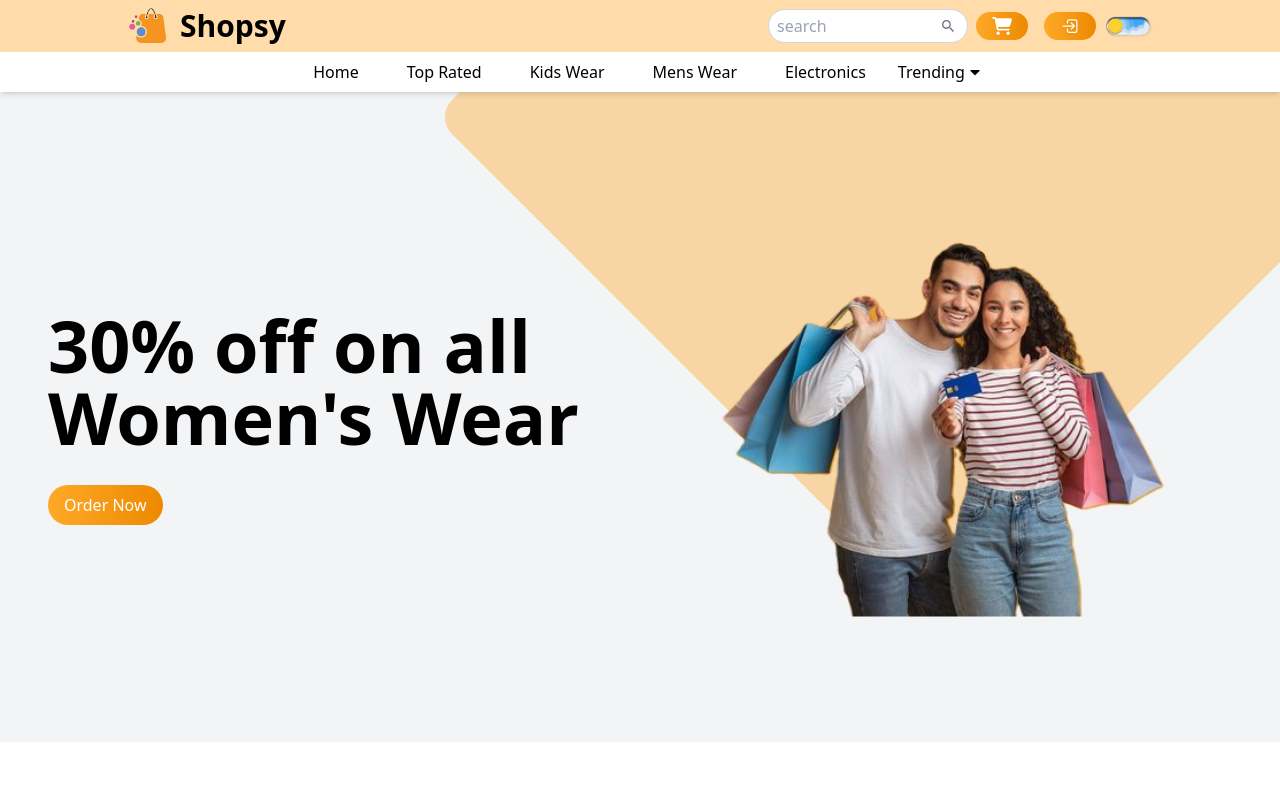
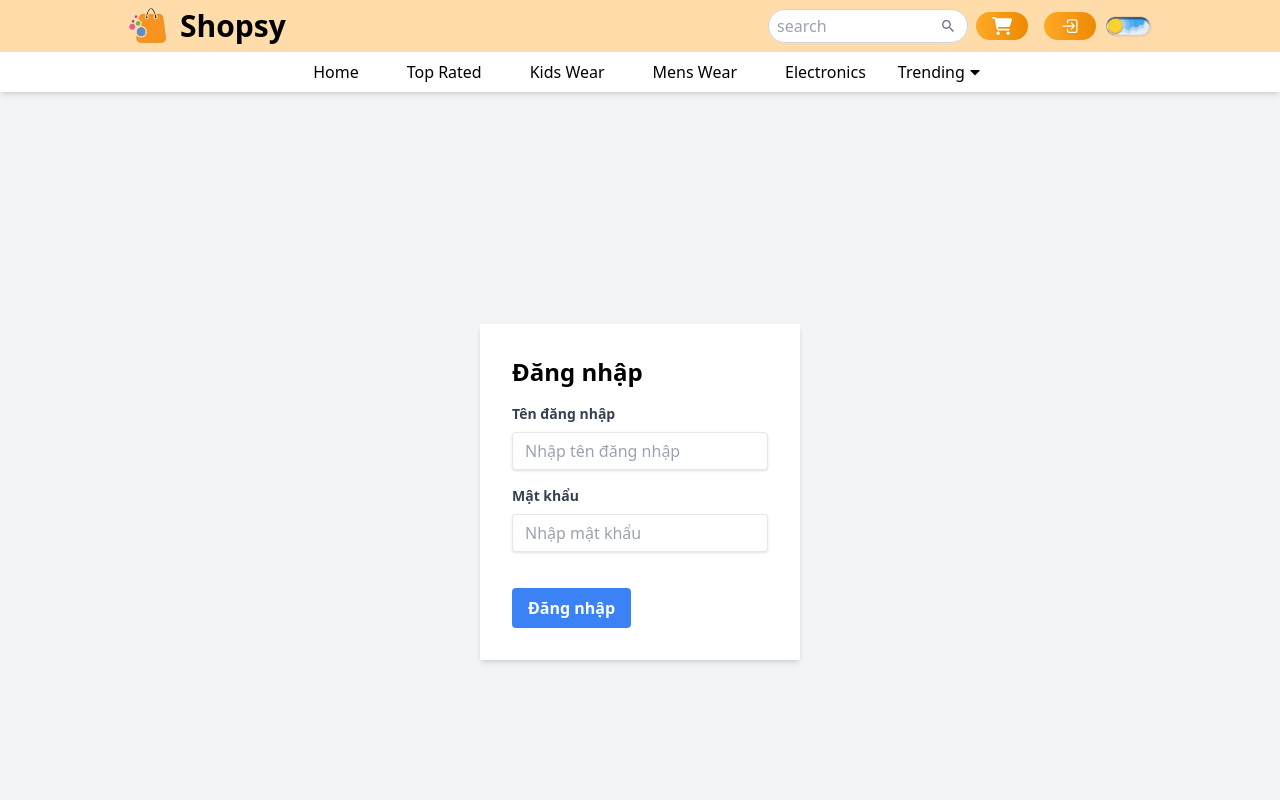
Before and after one commit to Gnuhq26/Frontend-of-a-simple-Ecommerce-Web, a React (Vite) app: page /login in a window 1280 px wide. Shown: the top 800 px of the page. Built offline with nearby package versions, Linux system fonts and the light colour scheme.

Commit message:
update code

```diff
--- a/src/App.jsx
+++ b/src/App.jsx
@@ -1,15 +1,11 @@
 import { useEffect } from 'react';
-import { BrowserRouter } from 'react-router-dom';
+import { BrowserRouter as Router, Routes, Route } from 'react-router-dom';
 import Navbar from './components/Navbar/Navbar';
-import Hero from './components/Hero/Hero';
-import Products from './components/Products/Products';
 import AOS from "aos";
 import 'aos/dist/aos.css';
-import TopProducts from './components/TopProducts/TopProducts';
-import Banner from './components/Banner/Banner';
-import Subscribe from './components/Subscribe/Subscribe';
-import Testimonials from './components/Testimonials/Testimonials';
-import Footer from './components/Footer/Footer'
+import Login from './components/Login/Login';
+import Home from './components/Home/Home';
+
 
 const App = () => {
   useEffect(() => {
@@ -23,19 +19,15 @@ const App = () => {
   }, []);
 
   return (
-    <BrowserRouter>
+    <Router>
       <div className='bg-white dark:bg-gray-900 dark:text-white duration-200'>
         <Navbar/>
-        <Hero/>
-        <Products/>
-        <TopProducts/>
-        <Banner/>
-        <Subscribe/>
-        <Products/>
-        <Testimonials/>
-        <Footer/>
+        <Routes>
+          <Route path='/' element={<Home/>} />
+          <Route path='/login' element={<Login/>} />
+        </Routes>
       </div>
-    </BrowserRouter>
+    </Router>
   )
 }
 
--- /dev/null
+++ b/src/components/Home/Home.jsx
@@ -0,0 +1,24 @@
+import Hero from "../Hero/Hero"
+import Products from "../Products/Products"
+import TopProducts from "../TopProducts/TopProducts"
+import Banner from "../Banner/Banner"
+import Subscribe from "../Subscribe/Subscribe"
+import Testimonials from "../Testimonials/Testimonials"
+import Footer from "../Footer/Footer"
+
+const Home = () => {
+  return (
+    <div>
+      <Hero/>
+      <Products/>
+      <TopProducts/>
+      <Banner/>
+      <Subscribe/>
+      <Products/>
+      <Testimonials/>
+      <Footer/>
+    </div>
+  )
+}
+
+export default Home
--- /dev/null
+++ b/src/components/Login/Login.jsx
@@ -0,0 +1,45 @@
+// src/components/LoginPage.js
+
+const LoginPage = () => {
+  return (
+    <div className="flex justify-center items-center h-screen bg-gray-100 ">
+      <div className="bg-white p-8 rounded-center shadow-md w-80">
+        <h2 className="text-2xl font-bold mb-4">Đăng nhập</h2>
+        <form>
+          <div className="mb-4 justify-center items">
+            <label className="block text-gray-700 text-sm font-bold mb-2" htmlFor="username">
+              Tên đăng nhập
+            </label>
+            <input
+              className="shadow appearance-none border rounded w-full py-2 px-3 text-gray-700 leading-tight focus:outline-none focus:shadow-outline"
+              id="username"
+              type="text"
+              placeholder="Nhập tên đăng nhập"
+            />
+          </div>
+          <div className="mb-6">
+            <label className="block text-gray-700 text-sm font-bold mb-2" htmlFor="password">
+              Mật khẩu
+            </label>
+            <input
+              className="shadow appearance-none border rounded w-full py-2 px-3 text-gray-700 mb-3 leading-tight focus:outline-none focus:shadow-outline"
+              id="password"
+              type="password"
+              placeholder="Nhập mật khẩu"
+            />
+          </div>
+          <div className="flex items-center justify-between">
+            <button
+              className="bg-blue-500 hover:bg-blue-700 text-white font-bold py-2 px-4 rounded focus:outline-none focus:shadow-outline"
+              type="button"
+            >
+              Đăng nhập
+            </button>
+          </div>
+        </form>
+      </div>
+    </div>
+  );
+};
+
+export default LoginPage;
--- a/src/components/Navbar/Navbar.jsx
+++ b/src/components/Navbar/Navbar.jsx
@@ -113,8 +113,8 @@ const Navbar = () => {
             top-1/2 -translate-y-1/2 right-3' />
           </div>
         {/* order button */}
+        <Link to="/login">
           <button
-          onClick={() => alert("Ordering not available yet")}
             className='bg-gradient-to-r from-primary
             to-secondary transition-all duration-200
             text-white py-1 px-4 rounded-full flex
@@ -128,10 +128,10 @@ const Navbar = () => {
               text-white drop-shadow-sm
               cursor-pointer'/>
           </button>
-
+        </Link>
         {/* Login button */}
+        <Link to="/login">
           <button
-          onClick={() => alert("Login functionality not implemented yet")}
             className='bg-gradient-to-r from-primary
             to-secondary transition-all duration-200
             text-white py-1 px-4 rounded-full flex
@@ -145,6 +145,7 @@ const Navbar = () => {
               text-white drop-shadow-sm
               cursor-pointer'/>
           </button>
+        </Link>
 
         {/* DarkMode switch*/}
         <div>
```
Lines whose indentation alone changed are shown as unchanged.
